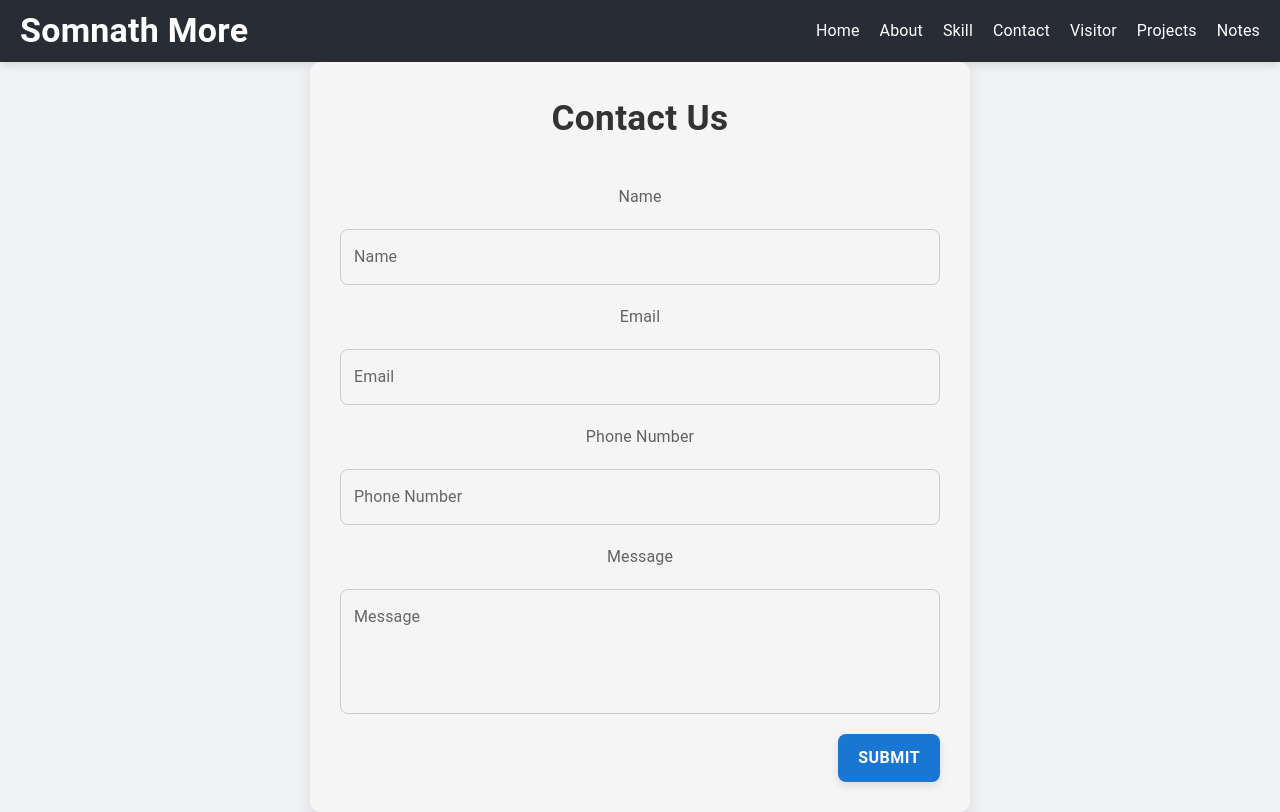
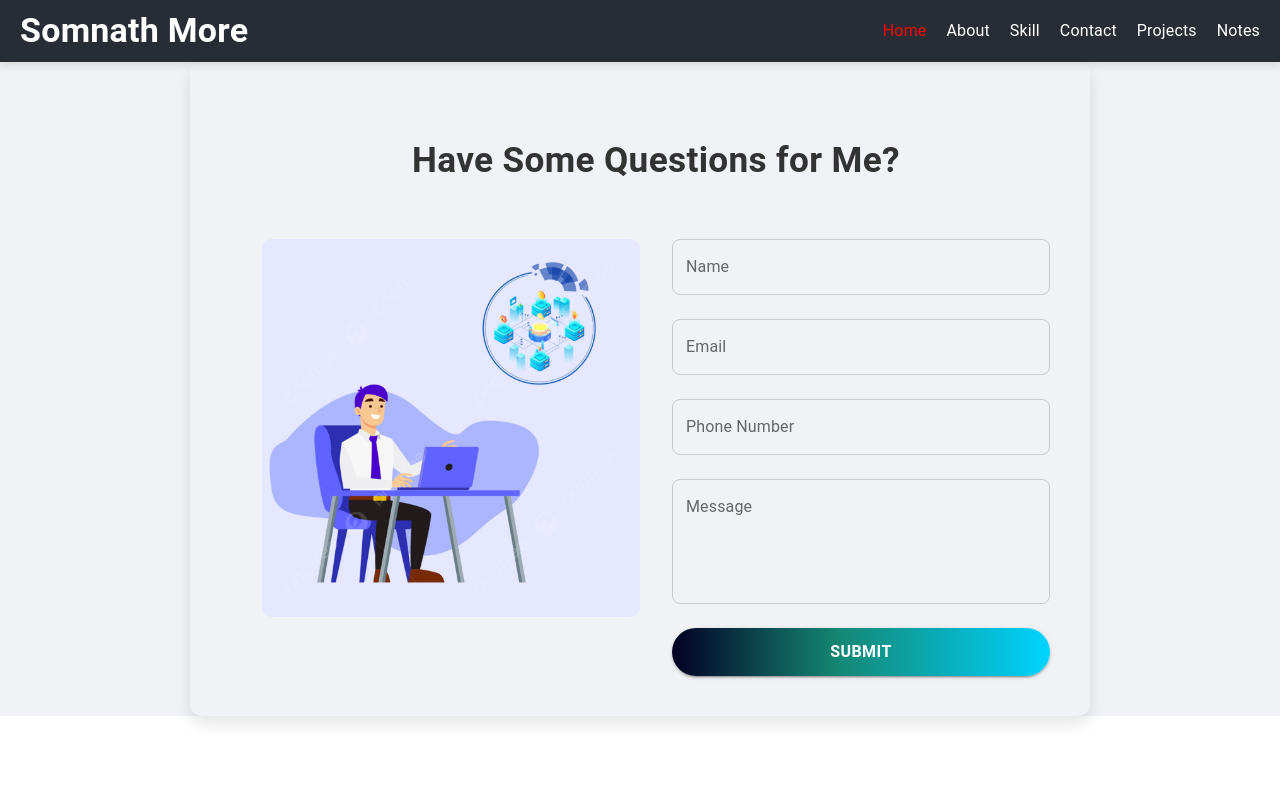
Before and after one commit to somnath-more/somnath-learning, a React (Create React App) app in the folder Portfolio/frontend-portfolio/: page /contact in a window 1280 px wide. Built offline with nearby package versions, Linux system fonts and the light colour scheme.

Commit message:
feat : Update contact form

```diff
--- a/Portfolio/frontend-portfolio/src/App.tsx
+++ b/Portfolio/frontend-portfolio/src/App.tsx
@@ -2,7 +2,6 @@ import React from 'react';
 import './App.css';
 import ContactPage from './components/pages/Contact';
 import HomePage from './components/pages/Home';
-import VisitorPage from './components/pages/Visitor';
 import { Route, Routes } from 'react-router';
 import AboutPage from './components/pages/About';
 import SkillPage from './components/pages/SkillPage';
@@ -18,7 +17,6 @@ function App() {
        <Route path="/" element={<HomePage />} />
        <Route path="/home" element={<HomePage />} />
        <Route path="/contact" element={<ContactPage/>} />
-       <Route path="/visitor" element={<VisitorPage/>} />
        <Route path="/about"   element={<AboutPage/>} />
        <Route path="/skills"   element={<SkillPage/>} />
        <Route path="/projects" element={<ProjectPage/>} />
--- a/Portfolio/frontend-portfolio/src/components/organisms/Contact/index.tsx
+++ b/Portfolio/frontend-portfolio/src/components/organisms/Contact/index.tsx
@@ -1,68 +1,61 @@
 import styled from "@emotion/styled";
 import React, { useState } from "react";
 import TextField from "../../atoms/TextField";
-import { Stack, Typography, Button as MuiButton } from "@mui/material";
-import emailjs from 'emailjs-com';
+import { Stack, Typography, Button as MuiButton, Grid } from "@mui/material";
+import emailjs from "emailjs-com";
 
 // Styled container for the contact form
-const ContactForm = styled(Stack)({
-  display: "flex",
-  flexDirection: "column",
-  justifyContent: "center",
-  alignItems: "center",
-  width: "100%",
-  maxWidth: "600px", // Set a max-width for better readability
+const ContactContainer = styled(Grid)({
+  maxWidth: "900px",
   margin: "0 auto",
-  backgroundColor: "#f5f5f5", // Light gray background for the form
-  borderRadius: "10px",
-  boxShadow: "0 8px 16px rgba(0,0,0,0.1)", // Enhanced shadow for depth
-  padding: "30px",
-  gap: "20px",
-  height: "100%",
+  padding: "40px",
+  borderRadius: "12px",
+  boxShadow: "0 8px 16px rgba(0,0,0,0.1)",
 });
 
 const Heading = styled(Typography)({
   fontSize: "2.2rem",
   fontWeight: "700",
   textAlign: "center",
-  color: "#333", // Darker color for text
+  color: "#333",
   marginBottom: "20px",
 });
 
 const FormField = styled(TextField)({
-  width: "100%", // Full width for text fields
-  '& .MuiInputLabel-root': {
-    color: "#666", // Subtle label color
+  width: "100%",
+  borderRadius: "50px",
+  "& .MuiInputLabel-root": {
+    color: "#666",
   },
-  '& .MuiInputBase-input': {
-    color: "#333", // Input text color
+  "& .MuiInputBase-input": {
+    color: "#333",
   },
-  '& .MuiOutlinedInput-root': {
-    borderRadius: "8px", // Rounded corners
-    '& fieldset': {
-      borderColor: "#ccc", // Light border color
+  "& .MuiOutlinedInput-root": {
+    borderRadius: "8px",
+    "& fieldset": {
+      borderColor: "#ccc",
     },
-    '&:hover fieldset': {
-      borderColor: "#888", // Darker border color on hover
+    "&:hover fieldset": {
+      borderColor: "#888",
     },
-    '&.Mui-focused fieldset': {
-      borderColor: "#3f51b5", // Blue border color when focused
+    "&.Mui-focused fieldset": {
+      borderColor: "#3f51b5",
     },
   },
 });
 
 const SubmitButton = styled(MuiButton)({
-  alignSelf: "flex-end",
   padding: "10px 20px",
-  borderRadius: "8px",
+  borderRadius: "50px",
   fontSize: "1rem",
   fontWeight: "600",
-  boxShadow: "0 4px 8px rgba(0,0,0,0.1)",
+  color: '#fff',
   transition: "background-color 0.3s, transform 0.3s",
-  '&:hover': {
-    backgroundColor: "#2r51b7",
+  "&:hover": {
+    backgroundColor: "#2e7d32",
     transform: "scale(1.05)",
   },
+   background: 'linear-gradient(90deg, rgba(2,0,36,1) 0%, rgba(20,135,116,1) 44%, rgba(0,212,255,1) 100%)'
 });
 
 interface ContactFormType {
@@ -80,14 +73,13 @@ const Contact = () => {
     message: "",
   });
 
-  const handleChange = (field: keyof ContactFormType) => (e: React.ChangeEvent<HTMLInputElement>) => {
+  const handleChange =
+    (field: keyof ContactFormType) =>
+    (e: React.ChangeEvent<HTMLInputElement>) => {
       setContact({ ...contact, [field]: e.target.value });
     };
 
   const contactUs = () => {
-    console.log("Your contact received!");
-    console.log(contact);
-
     const templateParams = {
       name: contact.name,
       email: contact.email,
@@ -95,13 +87,14 @@ const Contact = () => {
       message: contact.message,
     };
 
-    emailjs.send(
-      'service_p35u6aq', // Replace with your EmailJS service ID
-      'template_e05ql2a', // Replace with your EmailJS template ID
+    emailjs
+      .send(
+        "service_p35u6aq",
+        "template_e05ql2a",
         templateParams,
-      'l0_wm2nmQjDtrKmXR' // Replace with your EmailJS public key
-    ).then((response) => {
-      console.log("Success! Response:", response.status, response.text);
+        "l0_wm2nmQjDtrKmXR"
+      )
+      .then((response) => {
         alert("Email sent successfully!");
         setContact({
           name: "",
@@ -109,49 +102,60 @@ const Contact = () => {
           phoneNumber: "",
           message: "",
         });
-    }).catch((err) => {
-      console.log("Error! Response:", err);
+      })
+      .catch((err) => {
         alert("Failed to send email!");
       });
   };
 
   return (
-    <ContactForm>
-      <Heading>Contact Us</Heading>
-      <Typography variant="body1" color="textSecondary">Name</Typography>
+    <ContactContainer container spacing={4}>
+      <Grid item xs={12}>
+        <Heading>Have Some Questions for Me?</Heading>
+      </Grid>
+
+      {/* Left Side - Image Section */}
+      <Grid item xs={12} md={6}>
+        <Stack alignItems="center">
+          <img src="image.png" alt="Contact" style={{ width: "100%", borderRadius: "10px" }} />
+        </Stack>
+      </Grid>
+
+      {/* Right Side - Form Section */}
+      <Grid item xs={12} md={6}>
+        <Stack spacing={3}>
           <FormField
             placeholder="Enter your name"
             label="Name"
             value={contact.name}
-        onChange={handleChange('name')}
+            onChange={handleChange("name")}
           />
-      <Typography variant="body1" color="textSecondary">Email</Typography>
           <FormField
             placeholder="Enter your email"
             label="Email"
             value={contact.email}
-        onChange={handleChange('email')}
+            onChange={handleChange("email")}
           />
-      <Typography variant="body1" color="textSecondary">Phone Number</Typography>
           <FormField
             placeholder="Enter your phone number"
             label="Phone Number"
             value={contact.phoneNumber}
-        onChange={handleChange('phoneNumber')}
+            onChange={handleChange("phoneNumber")}
           />
-      <Typography variant="body1" color="textSecondary">Message</Typography>
           <FormField
             placeholder="Enter your message"
+            label="Message"
             multiline
             rows={4}
-        label="Message"
             value={contact.message}
-        onChange={handleChange('message')}
+            onChange={handleChange("message")}
           />
           <SubmitButton variant="contained" color="primary" onClick={contactUs}>
             Submit
           </SubmitButton>
-    </ContactForm>
+        </Stack>
+      </Grid>
+    </ContactContainer>
   );
 };
 
--- a/Portfolio/frontend-portfolio/src/components/organisms/NavBar/index.tsx
+++ b/Portfolio/frontend-portfolio/src/components/organisms/NavBar/index.tsx
@@ -30,15 +30,19 @@ const LeftGrid = styled(Grid)({
   gap: "20px",
 });
 
-// Navbar item styling for desktop
-const NavItem = styled(Typography)({
-  color: "#ffffff",
+interface NavItemProps {
+  active: boolean;
+}
+const NavItem = styled(Typography)<NavItemProps>(({ active }) => ({
+  color: active ? "red" : "#ffffff",
   cursor: "pointer",
-  transition: "color 0.3s",
+  transition: "color 0.3s, background-color 0.3s",
   "&:hover": {
-    color: "#61dafb", // Highlight color on hover
+    color: "#61dafb",
+    transition: 'scale(0.4)'
   },
-});
+}));
+
 
 // Drawer box styling for mobile
 const DrawerBox = styled(Box)({
@@ -61,7 +65,6 @@ const NavBarElement = [
   { label: "About", path: "/about" },
   {label: "Skill", path: "/skills"},
   { label: "Contact", path: "/contact" },
-  { label: "Visitor", path: "/visitor" },
   { label: "Projects", path: "/projects" },
   { label: "Notes", path: "/notes"}
 
@@ -70,10 +73,17 @@ const NavBarElement = [
 const NavBar = () => {
   const navigate = useNavigate();
   const [mobileOpen, setMobileOpen] = useState(false);
-
+   const [activeTab,setActivetab] = useState('Home');
   const handleDrawerToggle = () => {
     setMobileOpen(!mobileOpen);
   };
+
+  const handleNavBarNavigation = (item:any) => {
+
+    setActivetab(item.label);
+       navigate(item.path);
+
+  }
 
   const PortFolioText = styled(Typography)({
     color: "white",
@@ -100,7 +110,7 @@ const NavBar = () => {
       <Box sx={{ display: { xs: "none", sm: "block" } }}>
         <LeftGrid>
           {NavBarElement.map((item) => (
-            <NavItem key={item.label} onClick={() => navigate(item.path)}>
+            <NavItem key={item.label} active={activeTab === item.label ? true :false} onClick={()=>handleNavBarNavigation(item)}>
               {item.label}
             </NavItem>
           ))}
--- a/Portfolio/frontend-portfolio/src/components/organisms/Visitor/index.tsx
+++ /dev/null
@@ -1,46 +0,0 @@
-import styled from "@emotion/styled";
-import Box from "@mui/material/Box";
-import React from "react";
-
-// Styled container for the Visitor page
-const VisitorBox = styled(Box)({
-  display: "flex",
-  flexDirection: "column",
-  justifyContent: "center",
-  alignItems: "center",
-  width: "100vw",
-  height: "100vh", // Full viewport height
-  backgroundColor: "#f0f2f5", // Light grey background for a clean look
-  color: "#333", // Dark text color for contrast
-  fontFamily: "'Roboto', sans-serif", // Consistent font
-  padding: "20px",
-  textAlign: "center",
-});
-
-// Heading styling
-const Heading = styled('h1')({
-  fontSize: "3rem",
-  color: "#2c3e50", // Darker shade for the heading
-  margin: "0",
-  fontWeight: "bold",
-});
-
-// Paragraph styling
-const Paragraph = styled('p')({
-  fontSize: "1.25rem",
-  color: "#555", // Slightly lighter text color for paragraph
-  marginTop: "10px",
-  maxWidth: "800px", // Limit paragraph width for better readability
-  lineHeight: "1.6",
-});
-
-const Visitor = () => {
-  return (
-    <VisitorBox>
-      <Heading>Visitor Page</Heading>
-      <Paragraph>This is the Visitor page. Here you can find information relevant to visitors, including instructions, guidelines, or any other important details. We strive to provide a welcoming and informative experience for all our visitors.</Paragraph>
-    </VisitorBox>
-  );
-};
-
-export default Visitor;
--- a/Portfolio/frontend-portfolio/src/components/pages/Visitor/index.tsx
+++ /dev/null
@@ -1,14 +0,0 @@
-import React from "react";
-import HomeTemplate from "../../templates/HomeTemplate";
-import NavBar from "../../organisms/NavBar";
-import Visitor from "../../organisms/Visitor";
-
-const VisitorPage = () => {
-  return (
-    <>
-      <HomeTemplate NavBar={<NavBar />} MainComponent={<Visitor />} />
-    </>
-  );
-};
-
-export default VisitorPage;
```
Also changed, not shown: Portfolio/frontend-portfolio/public/image.png (added). Lines whose indentation alone changed are shown as unchanged.
